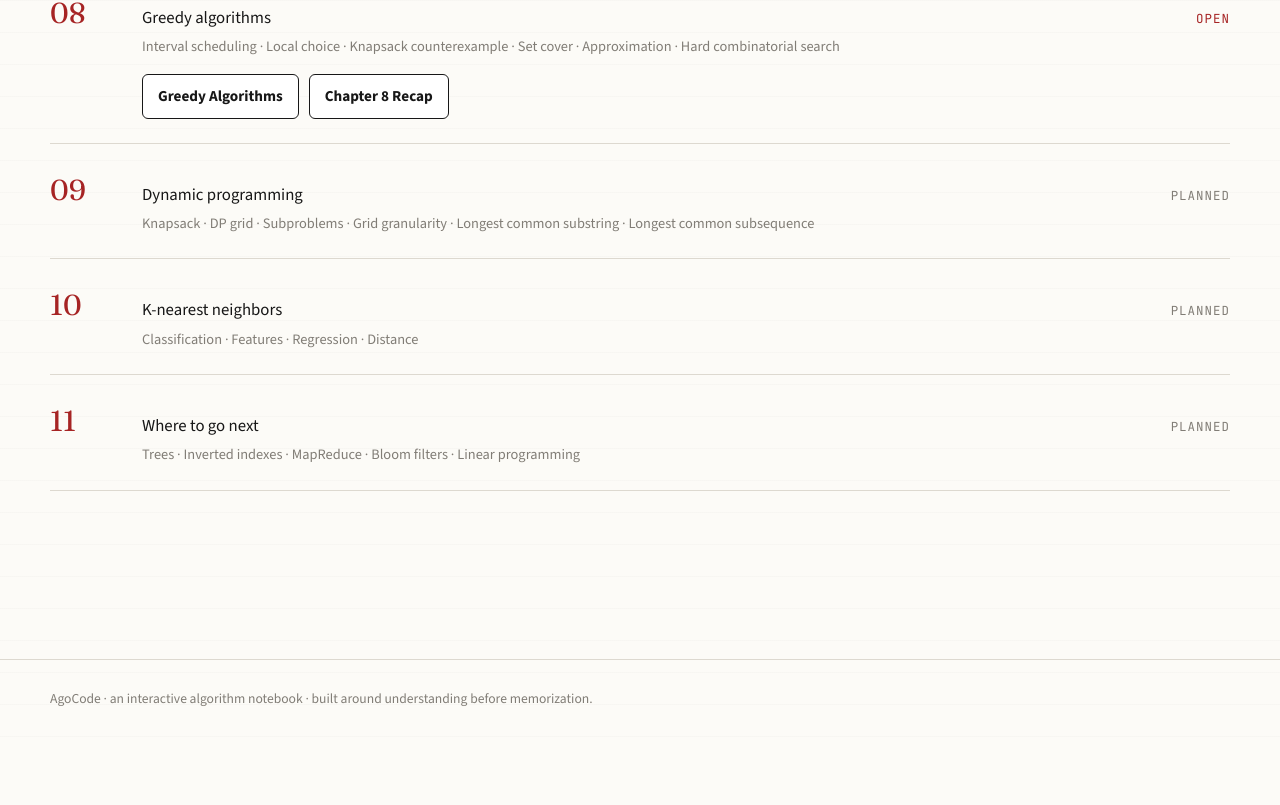
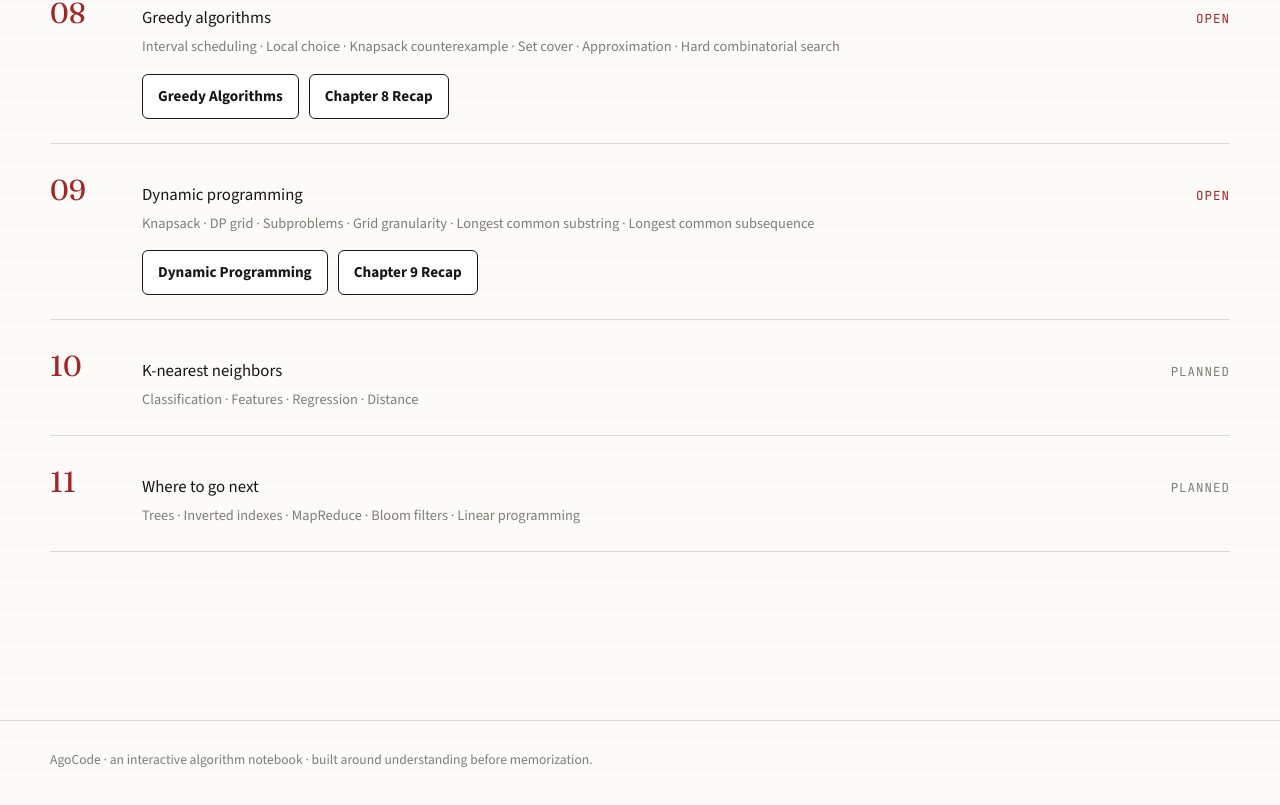
Before and after one commit to anatwork14/agocode, a Next.js app: page /learn in a window 1280 px wide. Shown: the part 1696-2501 px from the top of the page. Before the commit the page ends 2452 px from the top, so only its background shows below. Built offline with nearby package versions, Linux system fonts and the light colour scheme.

Commit message:
feat: expose Chapter 9 in book index

```diff
--- a/app/learn/page.tsx
+++ b/app/learn/page.tsx
@@ -41,6 +41,10 @@ const liveTopics: Record<number, readonly (readonly [string, string])[]> = {
   8: [
     ["Greedy Algorithms", "/learn/greedy"],
     ["Chapter 8 Recap", "/learn/chapter-8-recap"],
+  ],
+  9: [
+    ["Dynamic Programming", "/learn/dynamic-programming"],
+    ["Chapter 9 Recap", "/learn/chapter-9-recap"],
   ],
 };
 
```
